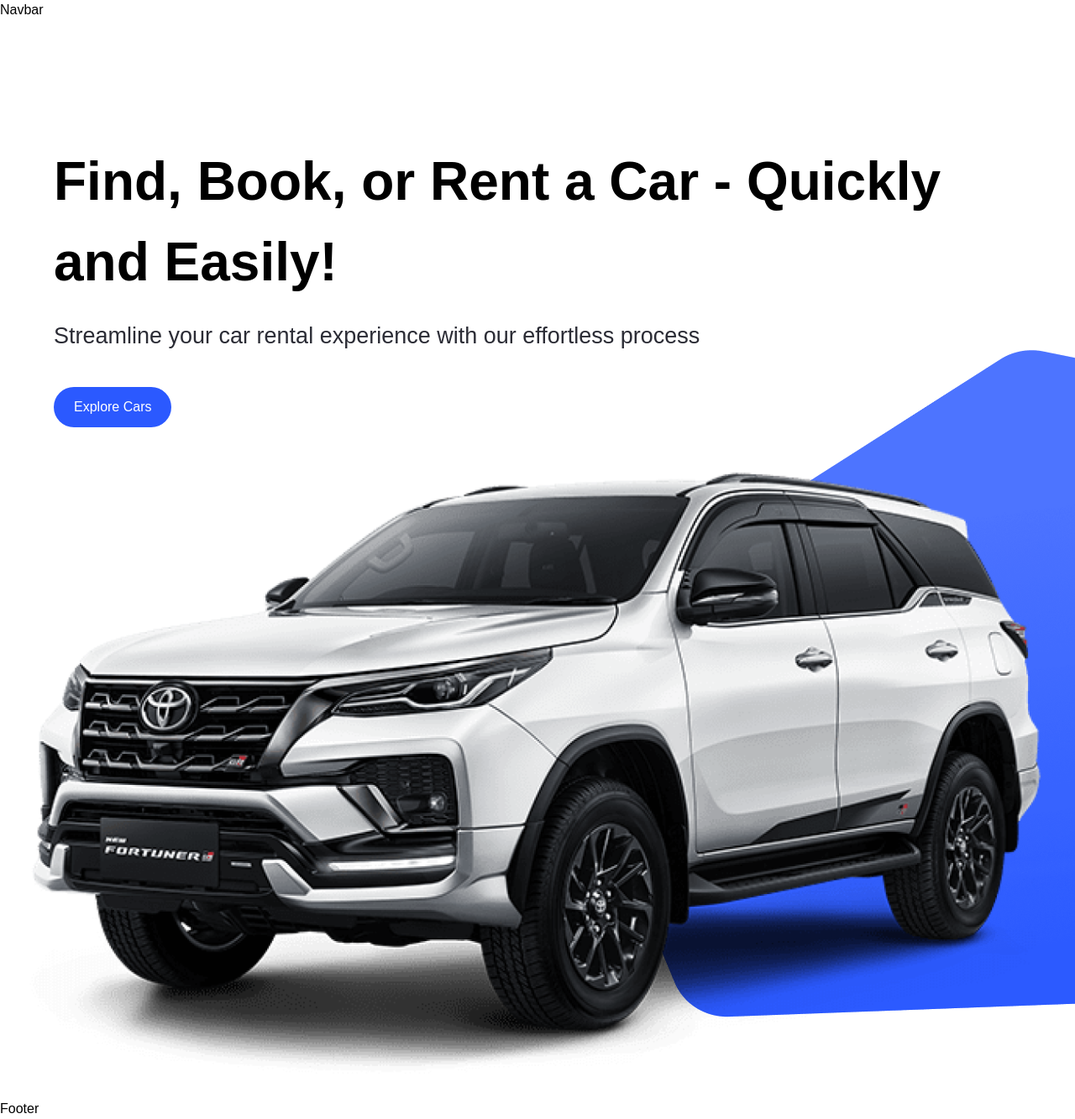
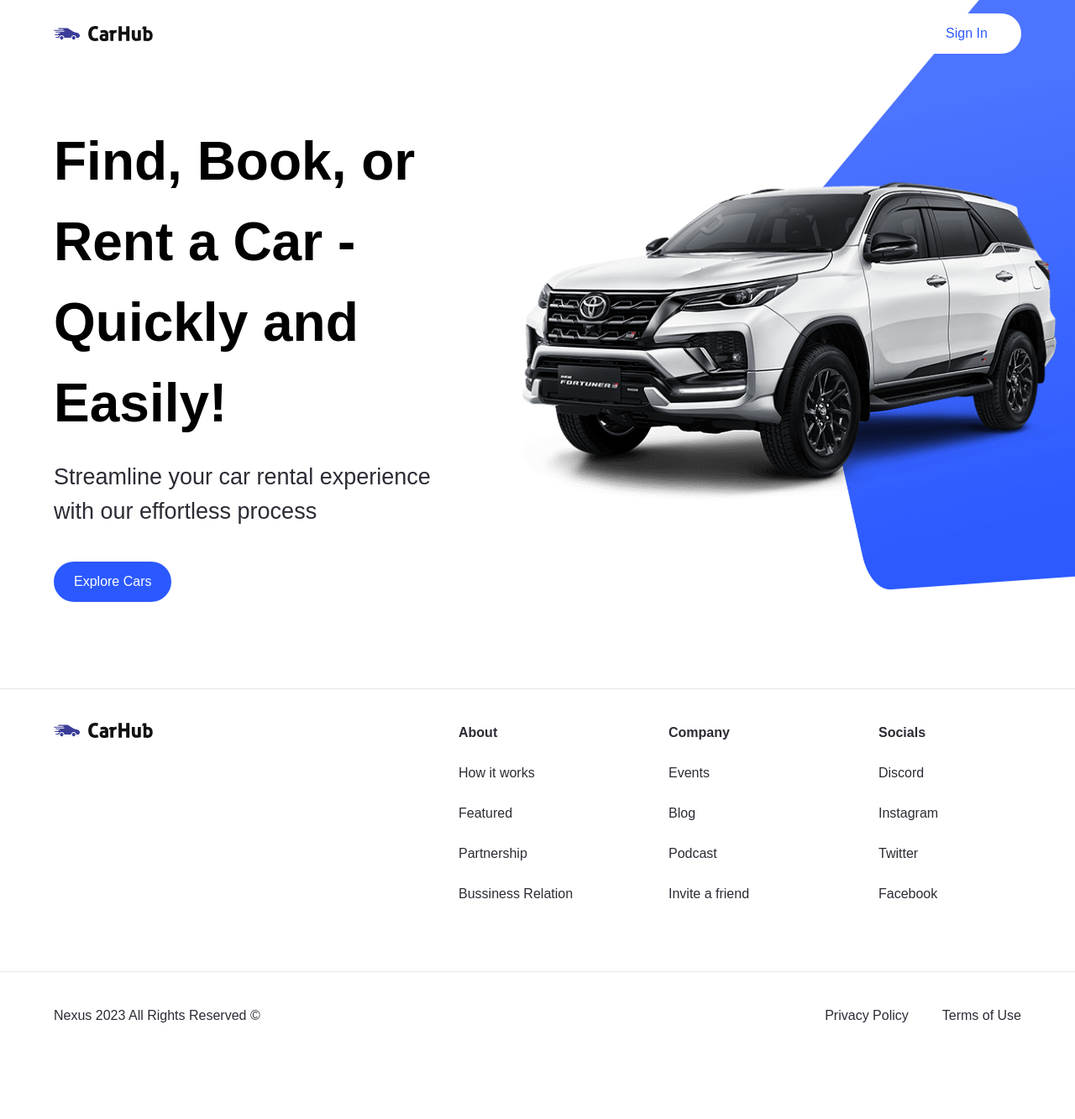
Before and after one commit to milladAyoubi/nexus, a Next.js app: page / in a window 1280 px wide. Shown: the whole page at 84% size. After the commit the page ends 1262 px from the top, so only its background shows below. Built offline with nearby package versions, Linux system fonts and the light colour scheme.

Commit message:
Footer Update

```diff
--- a/components/CustomButton.tsx
+++ b/components/CustomButton.tsx
@@ -2,10 +2,10 @@
 import Image from 'next/image'
 import { CustomButtonProps } from '@/types'
 
-const CustomButton = ({title, containerStyles, handleClick}: CustomButtonProps) => {
+const CustomButton = ({title, containerStyles, handleClick, btnType}: CustomButtonProps) => {
   return (
     <div>
-      <button disabled={false} type={"button"} className={`custom-btn ${containerStyles}`} onClick={handleClick}>
+      <button disabled={false} type={btnType || "button"} className={`custom-btn ${containerStyles}`} onClick={handleClick}>
 
 
 
--- a/components/Footer.tsx
+++ b/components/Footer.tsx
@@ -1,8 +1,40 @@
 import React from 'react'
+import Image from 'next/image'
+import Link from 'next/link'
+
+import { footerLinks } from '@/constants'
 
 const Footer = () => {
   return (
-    <div>Footer</div>
+    <footer className='flex flex-col text-black-100 mt-5 border-t border-grey-100'>
+      <div className='flex max-md:flex-col flex-wrap justify-between gap-5 sm:px-16 px-6 py-10'>
+      <div className='flex flex-col justify-start items-start gap-6'>
+          <Image src="/logo.svg" alt="logo" width={118} height={18} className='object-contain'/>
+
+      </div>
+      <div className='footer__links'>
+        {footerLinks.map((link) => (
+            <div key={link.title} className='footer__link'>
+              <h3 className='font-bold'>{link.title}</h3>
+              {link.links.map((item) => (
+                <Link key={item.title} href={item.url} className='text-grey-500'>
+                  {item.title}
+                </Link>
+              ))}
+            </div>
+        ))}
+      </div>
+      </div>
+      <div className='flex justify-between items-center flex-wrap mt-10 border-t border-grey-100 sm:px-16 px-6 py-10'>
+        <p>Nexus 2023 All Rights Reserved &copy;</p>
+        <div className='footer__copyrights-link'>
+        <Link href="/" className='text-grey-500'>Privacy Policy</Link>
+        <Link href="/" className='text-grey-500'>Terms of Use</Link>
+
+        </div>
+      </div>
+
+    </footer>
   )
 }
 
--- a/components/Hero.tsx
+++ b/components/Hero.tsx
@@ -12,7 +12,7 @@
 
 
   return (
-    <div className='Hero'>
+    <div className='hero'>
       <div className='flex-1 pt-36 padding-x'>
         <h1 className='hero__title'>
             Find, Book, or Rent a Car - Quickly and Easily!
--- a/components/Navbar.tsx
+++ b/components/Navbar.tsx
@@ -1,8 +1,24 @@
 import React from 'react'
+import Link from 'next/link'
+import Image from 'next/image'
+
+import CustomButton from './CustomButton'
 
 const Navbar = () => {
   return (
-    <div>Navbar</div>
+    <header className='w-full absolute z-10'>
+      <nav className='max-w-[1440px] mx-auto flex justify-between items-center sm:px-16 px-6 py-4'>
+        <Link href="/" className='flex justify-center items-center'>
+          <Image src="/logo.svg"
+          alt="Car Hub Logo"
+          width={118}
+          height={18}
+          className='object-contain'
+          />
+        </Link>
+        <CustomButton title="Sign In" btnType="button" containerStyles="text-primary-blue rounded-full bg-white min-w-[130px]"/>
+      </nav>
+    </header>
   )
 }
 
--- /dev/null
+++ b/constants/index.ts
@@ -0,0 +1,101 @@
+export const manufacturers = [
+    "Acura",
+    "Alfa Romeo",
+    "Aston Martin",
+    "Audi",
+    "Bentley",
+    "BMW",
+    "Buick",
+    "Cadillac",
+    "Chevrolet",
+    "Chrysler",
+    "Citroen",
+    "Dodge",
+    "Ferrari",
+    "Fiat",
+    "Ford",
+    "GMC",
+    "Honda",
+    "Hyundai",
+    "Infiniti",
+    "Jaguar",
+    "Jeep",
+    "Kia",
+    "Lamborghini",
+    "Land Rover",
+    "Lexus",
+    "Lincoln",
+    "Maserati",
+    "Mazda",
+    "McLaren",
+    "Mercedes-Benz",
+    "MINI",
+    "Mitsubishi",
+    "Nissan",
+    "Porsche",
+    "Ram",
+    "Rolls-Royce",
+    "Subaru",
+    "Tesla",
+    "Toyota",
+    "Volkswagen",
+    "Volvo",
+  ];
+
+  export const yearsOfProduction = [
+    { title: "Year", value: "" },
+    { title: "2015", value: "2015" },
+    { title: "2016", value: "2016" },
+    { title: "2017", value: "2017" },
+    { title: "2018", value: "2018" },
+    { title: "2019", value: "2019" },
+    { title: "2020", value: "2020" },
+    { title: "2021", value: "2021" },
+    { title: "2022", value: "2022" },
+    { title: "2023", value: "2023" },
+  ];
+
+  export const fuels = [
+    {
+      title: "Fuel",
+      value: "",
+    },
+    {
+      title: "Gas",
+      value: "Gas",
+    },
+    {
+      title: "Electricity",
+      value: "Electricity",
+    },
+  ];
+
+  export const footerLinks = [
+    {
+      title: "About",
+      links: [
+        { title: "How it works", url: "/" },
+        { title: "Featured", url: "/" },
+        { title: "Partnership", url: "/" },
+        { title: "Bussiness Relation", url: "/" },
+      ],
+    },
+    {
+      title: "Company",
+      links: [
+        { title: "Events", url: "/" },
+        { title: "Blog", url: "/" },
+        { title: "Podcast", url: "/" },
+        { title: "Invite a friend", url: "/" },
+      ],
+    },
+    {
+      title: "Socials",
+      links: [
+        { title: "Discord", url: "/" },
+        { title: "Instagram", url: "/" },
+        { title: "Twitter", url: "/" },
+        { title: "Facebook", url: "/" },
+      ],
+    },
+  ];
--- a/types/index.ts
+++ b/types/index.ts
@@ -5,4 +5,5 @@
     containerStyles?: string;
     handleClick?:
     MouseEventHandler<HTMLButtonElement>;
+    btnType?: "button" | "submit";
 }
```
